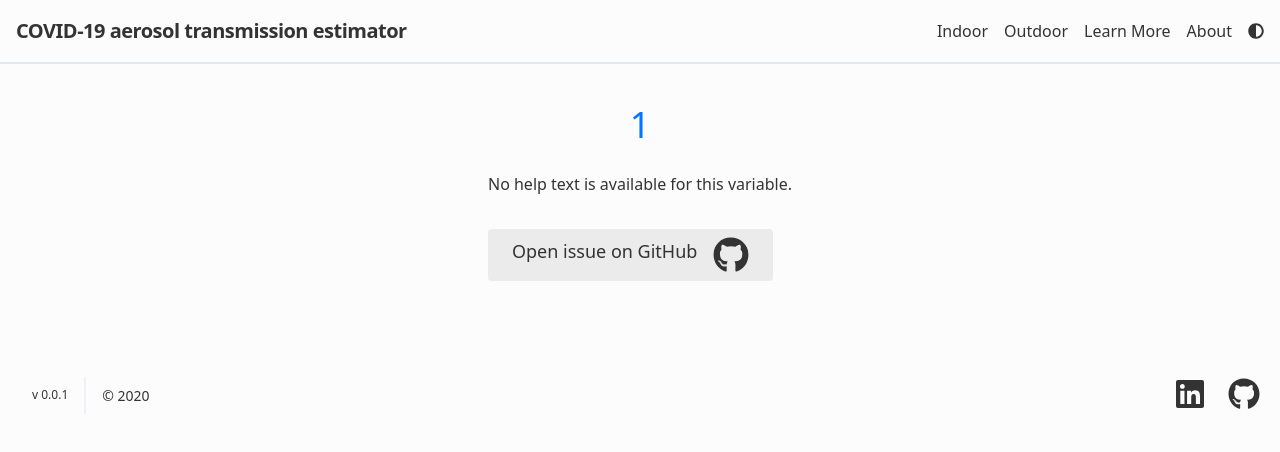
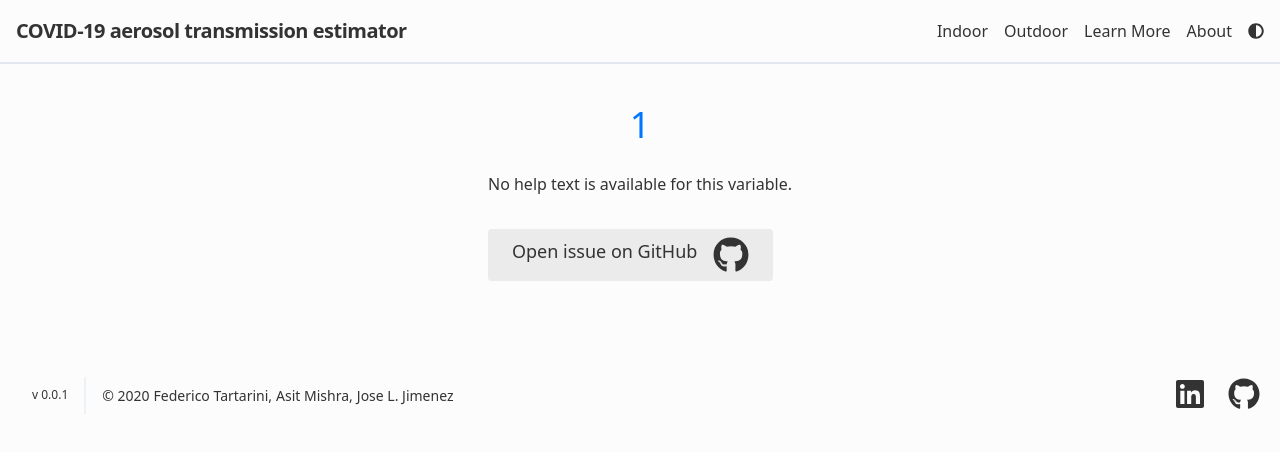
Before and after one commit to FedericoTartarini/covid-aerosol-transmission-estimator, a React (Create React App) app: page /help/1 in a window 1280 px wide. Shown: the top 452 px of the page. Built offline with nearby package versions, Linux system fonts and the light colour scheme.

Commit message:
* added authors to the Footer.js

```diff
--- a/src/Components/Footer.js
+++ b/src/Components/Footer.js
@@ -13,30 +13,30 @@ function Footer() {
         </span>
         <p className="text-sm sm:ml-4 sm:pl-4 sm:border-l-2 sm:border-gray-200 sm:py-2 sm:mt-0 mt-4">
           © 2020
-          {/*  <a*/}
-          {/*    href="https://www.linkedin.com/in/federico-tartarini"*/}
-          {/*    className="ml-1"*/}
-          {/*    rel="noopener noreferrer"*/}
-          {/*    target="_blank"*/}
-          {/*  >*/}
-          {/*    Federico Tartarini,*/}
-          {/*  </a>*/}
-          {/*  <a*/}
-          {/*    href="https://www.linkedin.com/in/asitk/"*/}
-          {/*    className="ml-1"*/}
-          {/*    rel="noopener noreferrer"*/}
-          {/*    target="_blank"*/}
-          {/*  >*/}
-          {/*    Asit Mishra,*/}
-          {/*  </a>*/}
-          {/*  <a*/}
-          {/*    href="https://twitter.com/jljcolorado"*/}
-          {/*    className="ml-1"*/}
-          {/*    rel="noopener noreferrer"*/}
-          {/*    target="_blank"*/}
-          {/*  >*/}
-          {/*    Jose L. Jimenez*/}
-          {/*  </a>*/}
+          <a
+            href="https://www.linkedin.com/in/federico-tartarini"
+            className="ml-1"
+            rel="noopener noreferrer"
+            target="_blank"
+          >
+            Federico Tartarini,
+          </a>
+          <a
+            href="https://www.linkedin.com/in/asitk/"
+            className="ml-1"
+            rel="noopener noreferrer"
+            target="_blank"
+          >
+            Asit Mishra,
+          </a>
+          <a
+            href="https://twitter.com/jljcolorado"
+            className="ml-1"
+            rel="noopener noreferrer"
+            target="_blank"
+          >
+            Jose L. Jimenez
+          </a>
         </p>
         <span className="inline-flex  sm:ml-auto sm:mt-0 mt-4 justify-center sm:justify-start">
           <a
```
